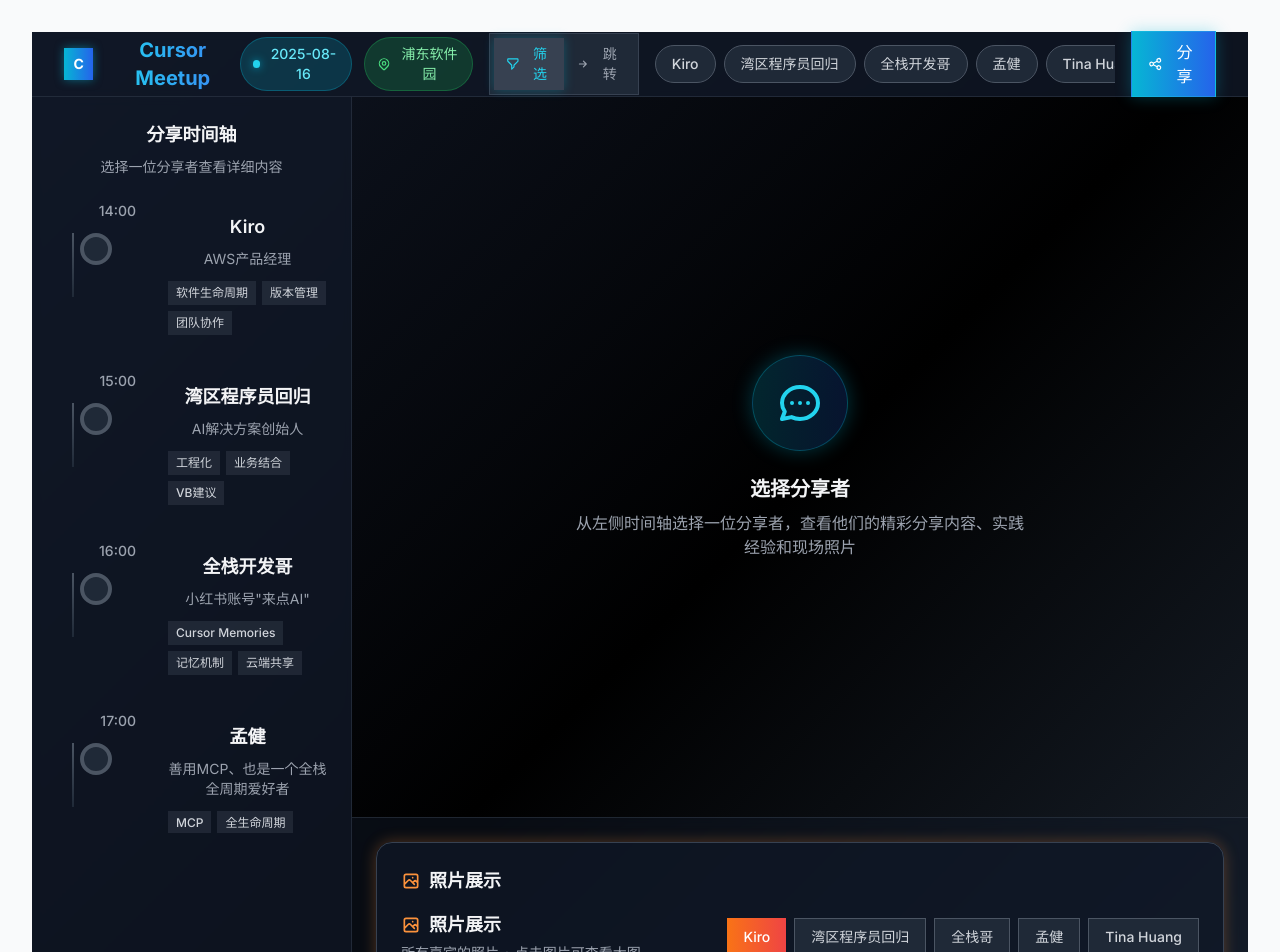
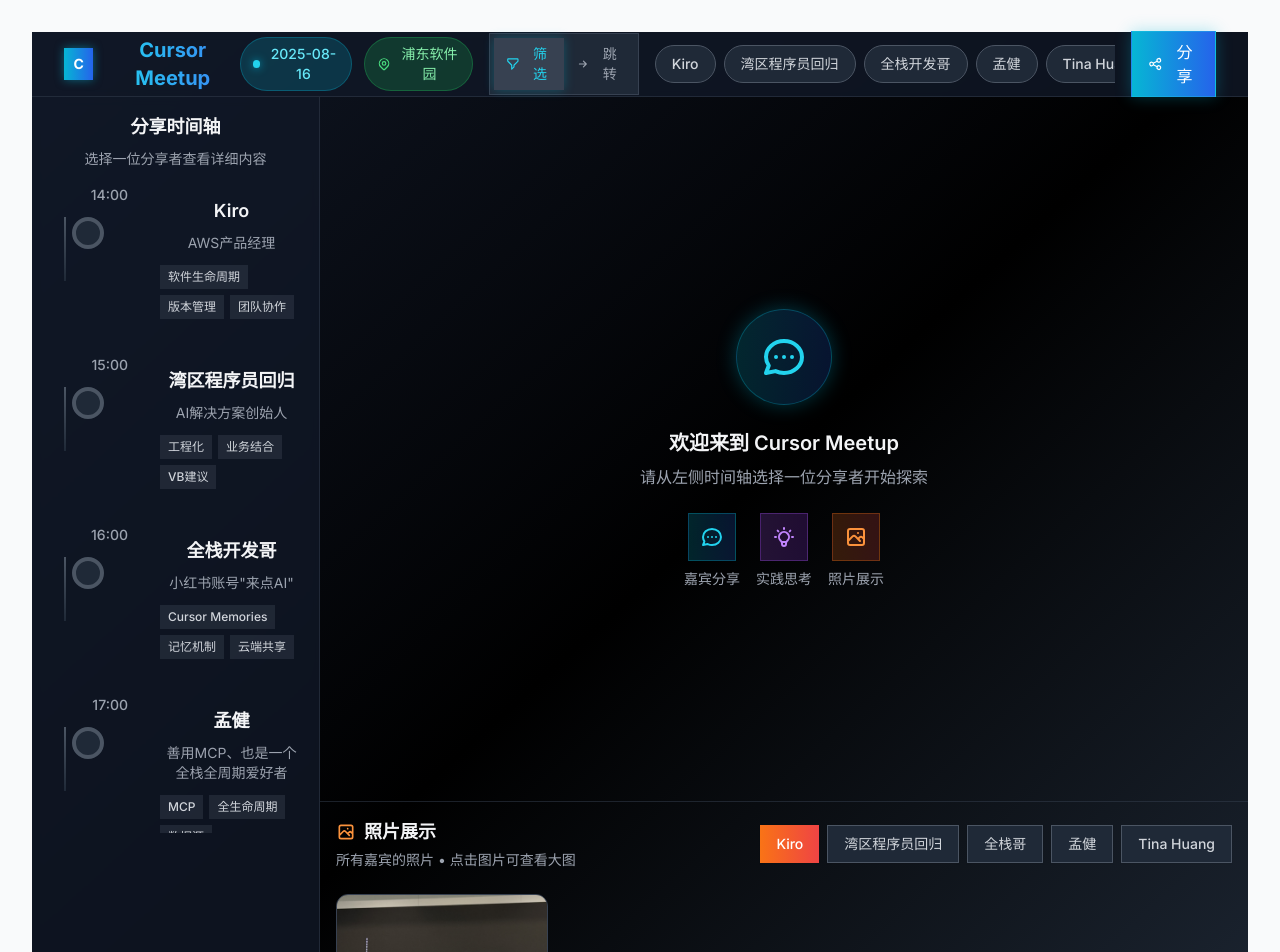
Before and after one commit to Jianan-Huang0609/Cursor_MeetsUp, a React (Vite) app: page /#/ in a window 1280 px wide. Shown: the top 952 px of the page. Built offline with nearby package versions, Linux system fonts and the light colour scheme.

Commit message:
fix: 修复时间线跳转和照片翻页功能，优化布局尺寸

```diff
--- a/src/App.tsx
+++ b/src/App.tsx
@@ -38,18 +38,18 @@
       </header>
 
       <main className="flex max-w-7xl mx-auto">
-        {/* 左侧时间轴 - 增加宽度到w-80 */}
-        <aside className="w-80 flex-shrink-0 bg-gray-900/80 backdrop-blur-sm border-r border-gray-700/50">
+        {/* 左侧时间轴 - 调整宽度避免横向滚动 */}
+        <aside className="w-72 flex-shrink-0 bg-gray-900/80 backdrop-blur-sm border-r border-gray-700/50">
           <div className="sticky top-16 h-[calc(100vh-4rem)] overflow-y-auto">
-            <div className="p-6">
-              <div className="mb-6">
+            <div className="p-4">
+              <div className="mb-4">
                 <h2 className="text-lg font-semibold text-gray-100 mb-2">分享时间轴</h2>
                 <p className="text-sm text-gray-400">选择一位分享者查看详细内容</p>
               </div>
               <SidebarTimeline
                 speakers={meetupData.speakers}
-                selected={selectedSpeaker}
-                onSelect={setSelectedSpeaker}
+                selectedSpeaker={selectedSpeaker}
+                onSpeakerSelect={setSelectedSpeaker}
               />
             </div>
           </div>
@@ -58,12 +58,12 @@
         {/* 右侧内容区域 - flex-1 */}
         <div className="flex-1 flex flex-col">
           {/* 主要内容区域 - 两栏布局 */}
-          <div className="flex-1 p-6">
+          <div className="flex-1 p-4">
             {selectedSpeaker ? (
-              <div className="grid grid-cols-1 lg:grid-cols-2 gap-6 h-full">
+              <div className="grid grid-cols-1 lg:grid-cols-2 gap-4 h-full">
                 {/* 左栏：嘉宾分享卡片 */}
                 <div className="rounded-2xl bg-gray-900/70 border border-gray-700 shadow-[0_0_15px_rgba(0,200,255,0.3)] overflow-hidden">
-                  <div className="p-6">
+                  <div className="p-4">
                     <h3 className="text-lg font-semibold text-gray-100 mb-4 flex items-center">
                       <svg className="w-5 h-5 mr-2 text-cyan-400" fill="none" viewBox="0 0 24 24" stroke="currentColor">
                         <path strokeLinecap="round" strokeLinejoin="round" strokeWidth={2} d="M8 12h.01M12 12h.01M16 12h.01M21 12c0 4.418-4.03 8-9 8a9.863 9.863 0 01-4.255-.949L3 20l1.395-3.72C3.512 15.042 3 13.574 3 12c0-4.418 4.03-8 9-8s9 3.582 9 8z" />
@@ -79,7 +79,7 @@
 
                 {/* 右栏：个人实践思考 */}
                 <div className="rounded-2xl bg-gray-900/70 border border-gray-700 shadow-[0_0_15px_rgba(147,51,234,0.3)] overflow-hidden">
-                  <div className="p-6">
+                  <div className="p-4">
                     <h3 className="text-lg font-semibold text-gray-100 mb-4 flex items-center">
                       <svg className="w-5 h-5 mr-2 text-purple-400" fill="none" viewBox="0 0 24 24" stroke="currentColor">
                         <path strokeLinecap="round" strokeLinejoin="round" strokeWidth={2} d="M9.663 17h4.673M12 3v1m6.364 1.636l-.707.707M21 12h-1M4 12H3m3.343-5.657l-.707-.707m2.828 9.9a5 5 0 117.072 0l-.548.547A3.374 3.374 0 0014 18.469V19a2 2 0 11-4 0v-.531c0-.895-.356-1.754-.988-2.386l-.548-.547z" />
@@ -101,30 +101,46 @@
                       <path strokeLinecap="round" strokeLinejoin="round" strokeWidth={2} d="M8 12h.01M12 12h.01M16 12h.01M21 12c0 4.418-4.03 8-9 8a9.863 9.863 0 01-4.255-.949L3 20l1.395-3.72C3.512 15.042 3 13.574 3 12c0-4.418 4.03-8 9-8s9 3.582 9 8z" />
                     </svg>
                   </div>
-                  <h3 className="text-xl font-semibold text-gray-100 mb-2">选择分享者</h3>
-                  <p className="text-gray-400 max-w-md">
-                    从左侧时间轴选择一位分享者，查看他们的精彩分享内容、实践经验和现场照片
-                  </p>
+                  <h3 className="text-xl font-semibold text-gray-100 mb-2">欢迎来到 Cursor Meetup</h3>
+                  <p className="text-gray-400 mb-6">请从左侧时间轴选择一位分享者开始探索</p>
+                  <div className="flex justify-center space-x-4">
+                    <div className="text-center">
+                      <div className="w-12 h-12 bg-gradient-to-r from-cyan-500/20 to-blue-600/20 rounded-lg flex items-center justify-center mx-auto mb-2 border border-cyan-500/30">
+                        <svg className="w-6 h-6 text-cyan-400" fill="none" viewBox="0 0 24 24" stroke="currentColor">
+                          <path strokeLinecap="round" strokeLinejoin="round" strokeWidth={2} d="M8 12h.01M12 12h.01M16 12h.01M21 12c0 4.418-4.03 8-9 8a9.863 9.863 0 01-4.255-.949L3 20l1.395-3.72C3.512 15.042 3 13.574 3 12c0-4.418 4.03-8 9-8s9 3.582 9 8z" />
+                        </svg>
+                      </div>
+                      <p className="text-sm text-gray-400">嘉宾分享</p>
+                    </div>
+                    <div className="text-center">
+                      <div className="w-12 h-12 bg-gradient-to-r from-purple-500/20 to-purple-600/20 rounded-lg flex items-center justify-center mx-auto mb-2 border border-purple-500/30">
+                        <svg className="w-6 h-6 text-purple-400" fill="none" viewBox="0 0 24 24" stroke="currentColor">
+                          <path strokeLinecap="round" strokeLinejoin="round" strokeWidth={2} d="M9.663 17h4.673M12 3v1m6.364 1.636l-.707.707M21 12h-1M4 12H3m3.343-5.657l-.707-.707m2.828 9.9a5 5 0 117.072 0l-.548.547A3.374 3.374 0 0014 18.469V19a2 2 0 11-4 0v-.531c0-.895-.356-1.754-.988-2.386l-.548-.547z" />
+                        </svg>
+                      </div>
+                      <p className="text-sm text-gray-400">实践思考</p>
+                    </div>
+                    <div className="text-center">
+                      <div className="w-12 h-12 bg-gradient-to-r from-orange-500/20 to-red-500/20 rounded-lg flex items-center justify-center mx-auto mb-2 border border-orange-500/30">
+                        <svg className="w-6 h-6 text-orange-400" fill="none" viewBox="0 0 24 24" stroke="currentColor">
+                          <path strokeLinecap="round" strokeLinejoin="round" strokeWidth={2} d="M4 16l4.586-4.586a2 2 0 012.828 0L16 16m-2-2l1.586-1.586a2 2 0 012.828 0L20 14m-6-6h.01M6 20h12a2 2 0 002-2V6a2 2 0 00-2-2H6a2 2 0 00-2 2v12a2 2 0 002 2z" />
+                        </svg>
+                      </div>
+                      <p className="text-sm text-gray-400">照片展示</p>
+                    </div>
+                  </div>
                 </div>
               </div>
             )}
           </div>
 
           {/* 底部照片展示区域 */}
-          <div className="p-6 bg-gray-900/50 backdrop-blur-sm border-t border-gray-700/50">
-            <div className="rounded-2xl bg-gray-900/70 border border-gray-700 shadow-[0_0_15px_rgba(251,146,60,0.3)] overflow-hidden">
-              <div className="p-6">
-                <h3 className="text-lg font-semibold text-gray-100 mb-4 flex items-center">
-                  <svg className="w-5 h-5 mr-2 text-orange-400" fill="none" viewBox="0 0 24 24" stroke="currentColor">
-                    <path strokeLinecap="round" strokeLinejoin="round" strokeWidth={2} d="M4 16l4.586-4.586a2 2 0 012.828 0L16 16m-2-2l1.586-1.586a2 2 0 012.828 0L20 14m-6-6h.01M6 20h12a2 2 0 002-2V6a2 2 0 00-2-2H6a2 2 0 00-2 2v12a2 2 0 002 2z" />
-                  </svg>
-                  照片展示
-                </h3>
-                <PhotoGallery
-                  albums={meetupData.albums || []}
-                  selectedSpeaker={selectedSpeaker}
-                />
-              </div>
+          <div className="border-t border-gray-700/50">
+            <div className="p-4">
+              <PhotoGallery
+                albums={meetupData.albums}
+                selectedSpeaker={selectedSpeaker}
+              />
             </div>
           </div>
         </div>
--- a/src/components/PhotoGallery.tsx
+++ b/src/components/PhotoGallery.tsx
@@ -243,7 +243,7 @@
           >
             <div className="relative max-w-4xl max-h-full">
               <img
-                src={getAssetUrl(selectedImage)}
+                src={getAssetUrl(images[currentImageIndex])}
                 alt="预览图片"
                 className="max-w-full max-h-full object-contain rounded-lg shadow-2xl"
                 onClick={(e) => e.stopPropagation()}
```
